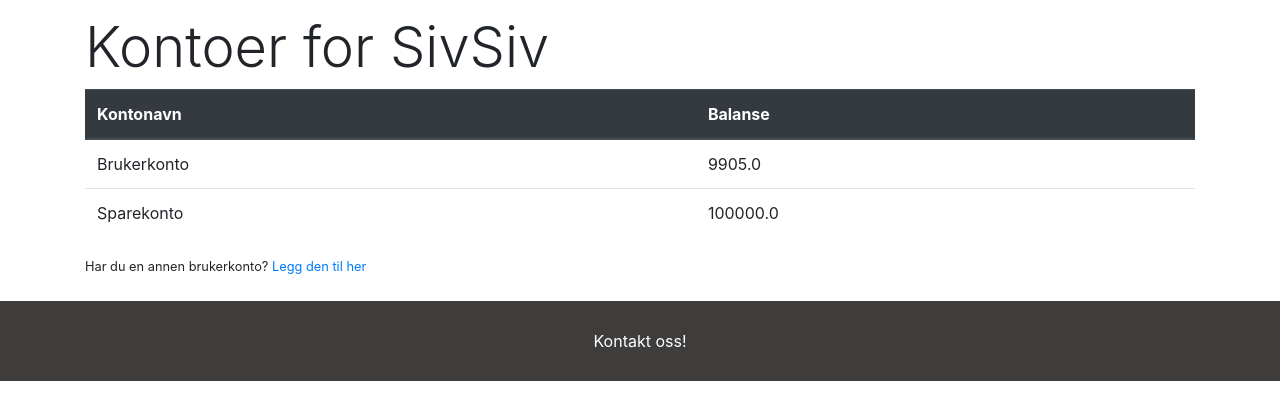
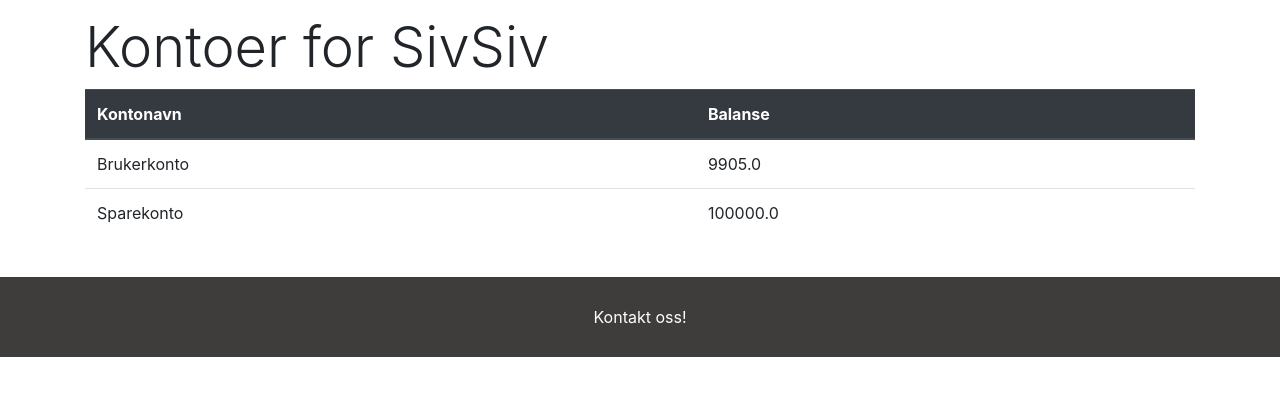
Before and after one commit to Stjernelund/DAT250-prosjekt, a Flask app: page /myaccs in a window 1280 px wide. Shown: the part 317-737 px from the top of the page. Run offline with Flask 2, Linux system fonts and the light colour scheme; a user stored in the database is signed in; data comes from the database, SQL or seed files in the repository; both versions use the stored data as it was after the commit; some libraries are stand-ins or nearby versions.

Commit message:
made small change to myaccs

```diff
--- a/app/templates/myaccs.html
+++ b/app/templates/myaccs.html
@@ -14,7 +14,5 @@
         </tr>
         {% endfor %}
     </table>
-    <small> Har du en annen brukerkonto? <a href="{{url_for('index')}}"> Legg den til her</a> </small>
-
 </div>
 {% endblock %}
```
Also changed, not shown: app/testDB.db, 1 other file.
